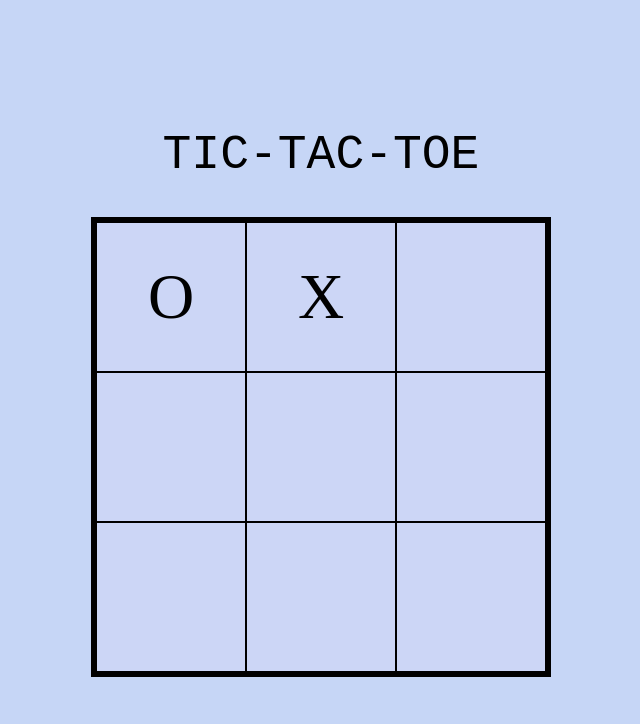
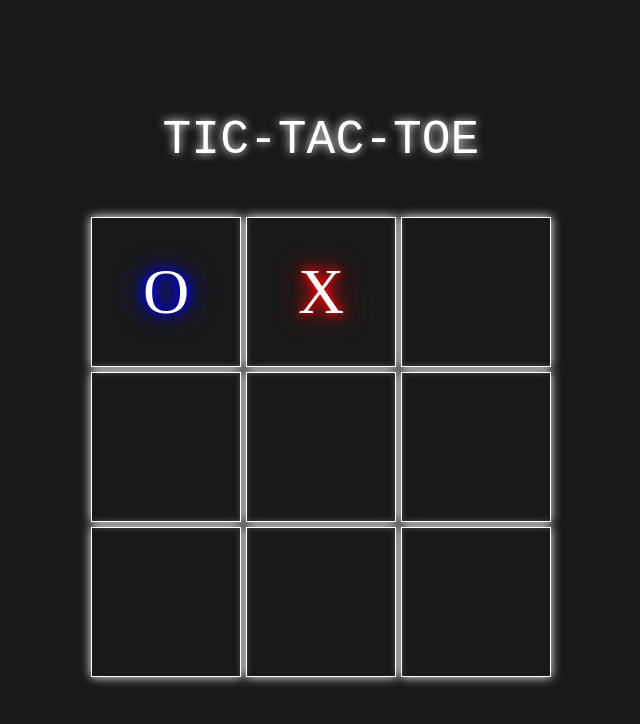
Before and after one commit to S-Lakshminarasimha/TIC-TAC-TOE, a plain HTML site: page index.html in a window 1280 px wide. Both pictures are taken after a click on the element 490 px from the left and 297 px from the top of the page. Shown: the whole page, without its empty margins (319-959 px from the left). Drawn offline with Linux system fonts and the light colour scheme.

Commit message:
styles applied

```diff
--- a/script.js
+++ b/script.js
@@ -13,13 +13,16 @@ function Game(e){
     if (visited[pos]===''){
         let UserWinStatus = userMove(pos)
         if (UserWinStatus){
+            // set animation here
             return console.log('Congratulations you won the game!!')
         }
     }
     let ComputerWinStatus = computerMove(pos)
     if (ComputerWinStatus){
+        // set animation here
         return console.log("sorry computer won the game")
     }
+
 }
 
 function winnerCheck(player){
@@ -51,8 +54,9 @@ function winnerCheck(player){
 
 function userMove(pos){
     visited[pos] = 'O'
+    box[pos-1].classList.add('user')
     box[pos-1].textContent = 'O'
-    console.log(visited)
+    console.log('user placed at ',pos)
     let status = winnerCheck('user')
     if (status){
         return true
@@ -61,19 +65,40 @@ function userMove(pos){
 }
 
 function computerMove(pos){
-    choices = [pos-2,pos+3,pos+1]
-    let Cpos = choices[Math.floor(Math.random() * choices.length)]
+    let cho = [pos+1,pos-1,pos+2,pos-2,pos+3,pos-3,pos+4,pos-4]
+    let choices = cho.filter((e)=>{if(e>0 &&visited[e]==''){
+        return e
+    }})
+    if (choices.length>0){
+        ch = choices[Math.floor(Math.random() * choices.length)]
+        let Cpos
+        f = true
+        while(f==true){
+            if (ch<visited.length && visited[ch]!='O' && visited[ch]!='X'){
+                Cpos=ch
+                break
+            }
+            else{
+                ch = choices[Math.floor(Math.random() * choices.length)]
+                f=true
+            }
+        }
         if (visited[Cpos]==='' && Cpos>0){
             visited[Cpos] = 'X'
-        console.log(visited)
+            box[Cpos-1].classList.add('computer')
             box[Cpos-1].textContent='X'
+            console.log('computer placed at ',Cpos)
+
             let status = winnerCheck('computer')
             if (status){
                 return true
             }
             return false
         }
+    }
     else{
-        return computerMove(pos)
+        console.log("tie game")
     }
+
+
 }
--- a/styles.css
+++ b/styles.css
@@ -6,7 +6,7 @@
 
 body{
     height:100vh;
-    background-color: #c6d6f6;
+    background-color: rgba(0,0,0,0.9);
     display: flex;
     justify-content: center;
     align-items: center;
@@ -18,17 +18,31 @@ body{
     font-size:3rem;
     font-family: 'Courier New', Courier, monospace;
     font-weight: 400;
+    color: #fff;
+    text-shadow: 0 0 10px #fff;
+
 }
 
 .box{
     width:150px;
     height:150px;
-    background-color: #ccd6f6;
-    border:1px solid black;
+    background-color: inherit;
+    border:1px solid #fff;
     font-size: 4rem;
     display: flex;
     justify-content: center;
     align-items: center;
+    color: #fff;
+    box-shadow: 0 0 10px #fff;
+}
+
+.user{
+    text-shadow: 0 0 10px blue, 0 0 15px blue, 0 0 30px blue;
+}
+
+.computer{
+    text-shadow: 0 0 8px red, 0 0 15px red, 0 0 30px red;
+
 }
 
 .box:hover{
@@ -37,9 +51,22 @@ body{
 }
 
 #game_pad{
-    width:450px;
-    height:450px;
+    padding:10px;
+    width:480px;
+    height:480px;
     display: flex;
+    gap:5px;
     flex-wrap: wrap;
-    outline: 5px solid black;
 }
+
+/* .userwon{
+
+}
+
+.computerwon{
+
+}
+
+.tiegame{
+
+} */
```
Lines whose indentation alone changed are shown as unchanged.
